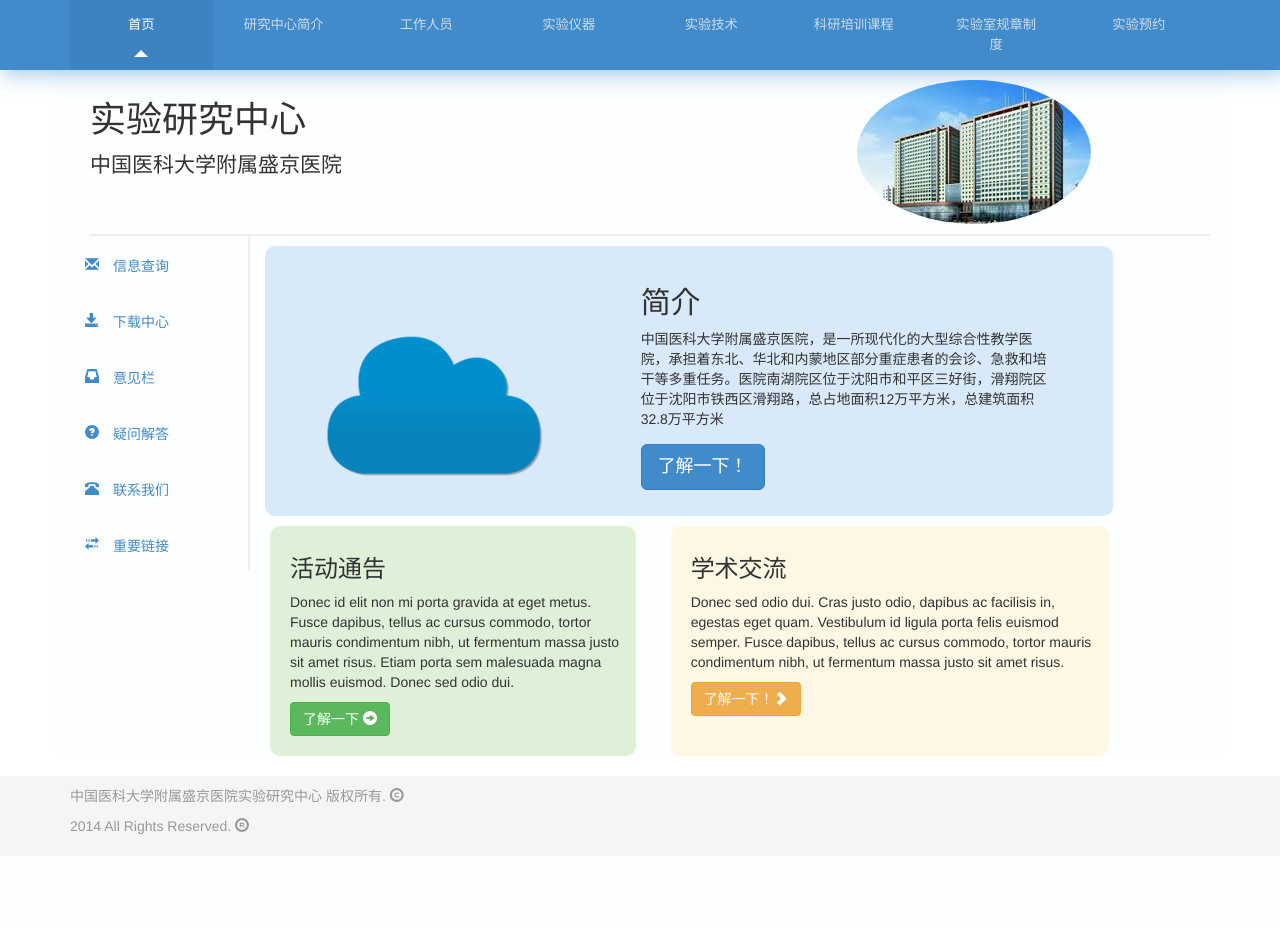
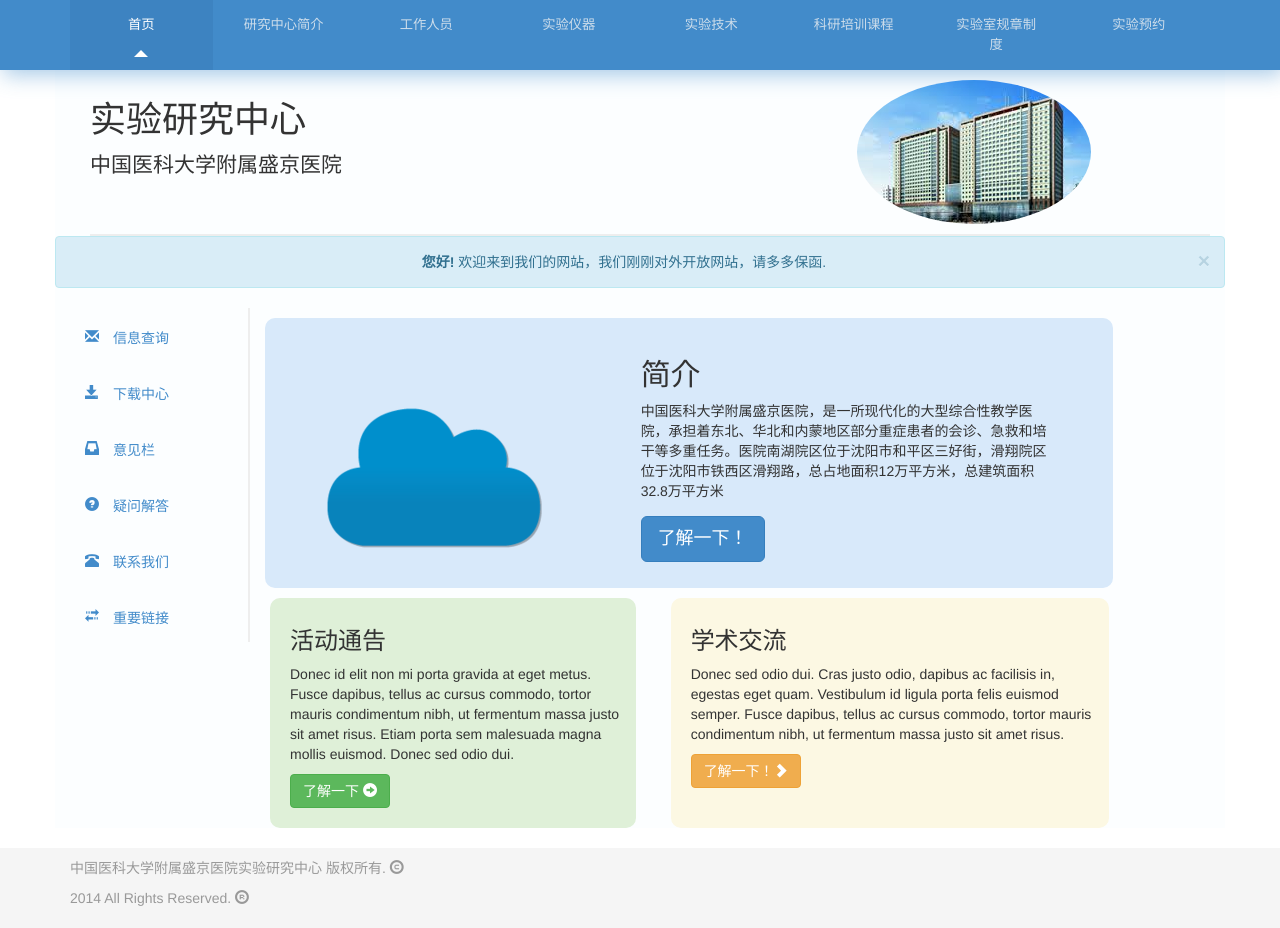
Before and after one commit to yuxiaotan/sjwebsite, a PHP site: page / in a window 1280 px wide. Before the commit the page ends 834 px from the top, so only its background shows below. Run offline with PHP 8.4, Linux system fonts and the light colour scheme.

Commit message:
added small thing

```diff
--- a/css/styles.css
+++ b/css/styles.css
@@ -100,6 +100,12 @@ box-shadow: 3px 5px 20px 0px  rgba(66,139,202, 0.46);
     padding-top:60px;
     background-color:#FCFEFF;
 }
+
+.alertsetting{
+
+    text-align:center;<D-r>
+}
+
 .sidemenu{
 
     border-right:2px solid #eee;
--- a/home.html
+++ b/home.html
@@ -141,6 +141,10 @@
 
   <div class="row">
 
+    <div class="alert alert-info alert-dismissable alertsetting">
+  <button type="button" class="close" data-dismiss="alert" aria-hidden="true">&times;</button>
+  <strong>您好!</strong> 欢迎来到我们的网站，我们刚刚对外开放网站，请多多保函.
+</div>
     <!--Side menu -->
     <div class="sidemenu col-md-2">
       <ul class="nav nav-pills nav-stacked">
--- a/staff.html
+++ b/staff.html
@@ -394,7 +394,7 @@
             <div class="media-body">
               <h4 class="media-heading">刘晓梅</h4>
               <p><b>性别：</b>女</p>
-              <p><b>职称：</b>副研究员</p>
+              <p><b>职称：</b>副研究员, 硕士生导师</p>
               <p><b>学位：</b>博士</p>
               <p><b>科研方向：</b>胎儿起源的成人疾病的基础研究。</p>
 
--- a/staff/liuxiaomei.html
+++ b/staff/liuxiaomei.html
@@ -17,7 +17,7 @@
     <div class="col-md-6">
       <p><div class="detailedheading">简介</div></p>
       <p><b>性别：</b>女</p>
-      <p><b>职称：</b>副研究员</p>
+      <p><b>职称：</b>副研究员, 硕士生导师</p>
       <p><b>学位：</b>博士</p>
       <p><b>科研方向：</b>胎儿起源的成人疾病的基础研究.</p>
 
```
